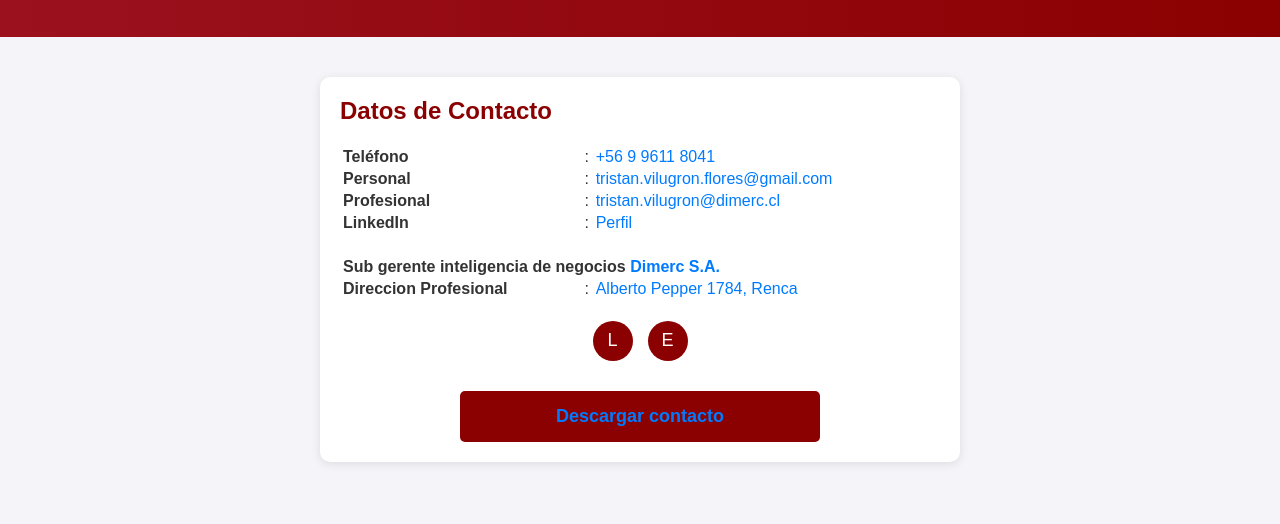
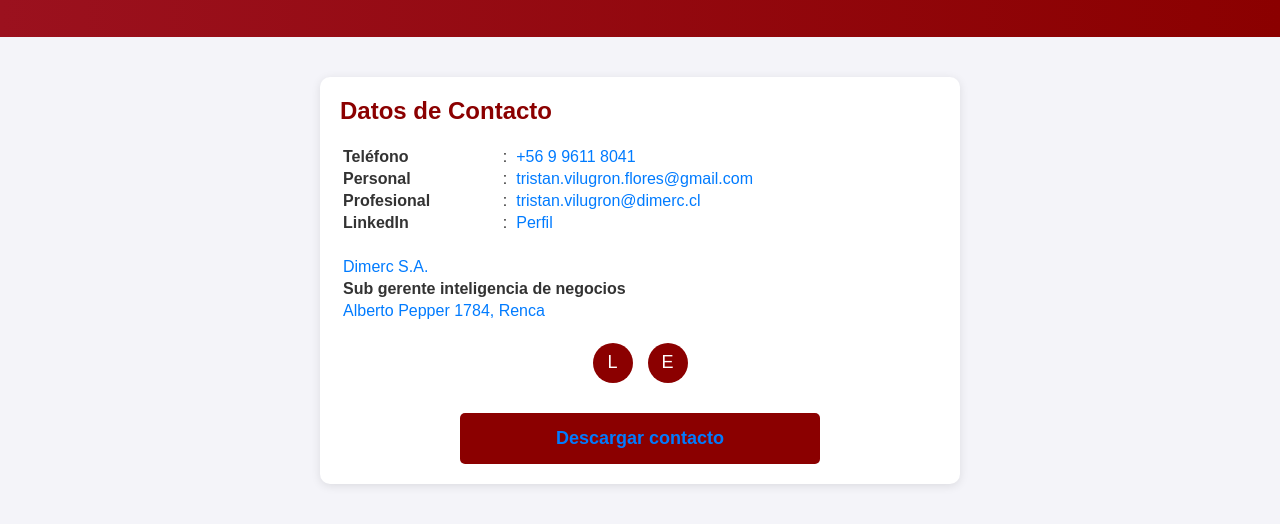
Before and after one commit to TristanVilugron/Contacto, a plain HTML site: page index.html in a window 1280 px wide. Shown: the part 264-788 px from the top of the page. Drawn offline with Linux system fonts and the light colour scheme.

Commit message:
Add files via upload

```diff
--- a/index.html
+++ b/index.html
@@ -173,21 +173,19 @@
 
             <tr>
                 <td colspan="3">
+                    <a href="https://www.dimerc.cl/" target="_blank">Dimerc S.A.</a>
+                </td>
+            </tr>
+            <tr>
+                <td colspan="3">
                     <strong>
                         Sub gerente inteligencia de negocios
-                        <a href="https://www.dimerc.cl/" target="_blank">Dimerc S.A.</a>
                     </strong>
                 </td>
             </tr>
 
             <tr>
-                <td>
-                    <strong>Direccion Profesional</strong>
-                </td>
-                <td>
-                    :
-                </td>
-                <td>
+                <td colspan="3">
                     <a href="https://www.google.com/maps/place/Alberto+Pepper+1784,+8641196+Renca,+Regi%C3%B3n+Metropolitana/@-33.4050569,-70.6876056,17z/data=!3m1!4b1!4m6!3m5!1s0x9662c69e9e7be13d:0x4d928ee6acf8b535!8m2!3d-33.4050569!4d-70.6876056!16s%2Fg%2F11c87b3h0z?entry=ttu&g_ep=EgoyMDI0MTIxMS4wIKXMDSoASAFQAw%3D%3D" target="_blank">Alberto Pepper 1784, Renca</a>
                 </td>
             </tr>
```
